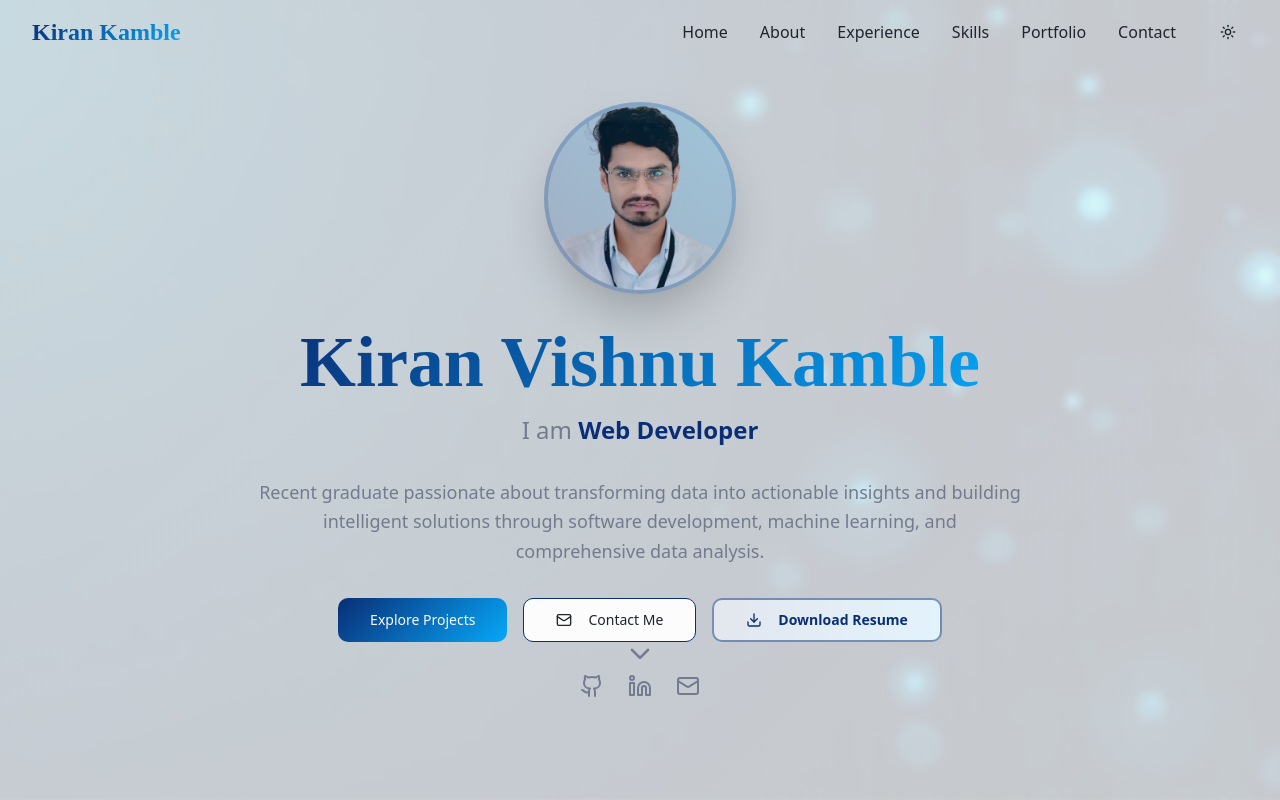
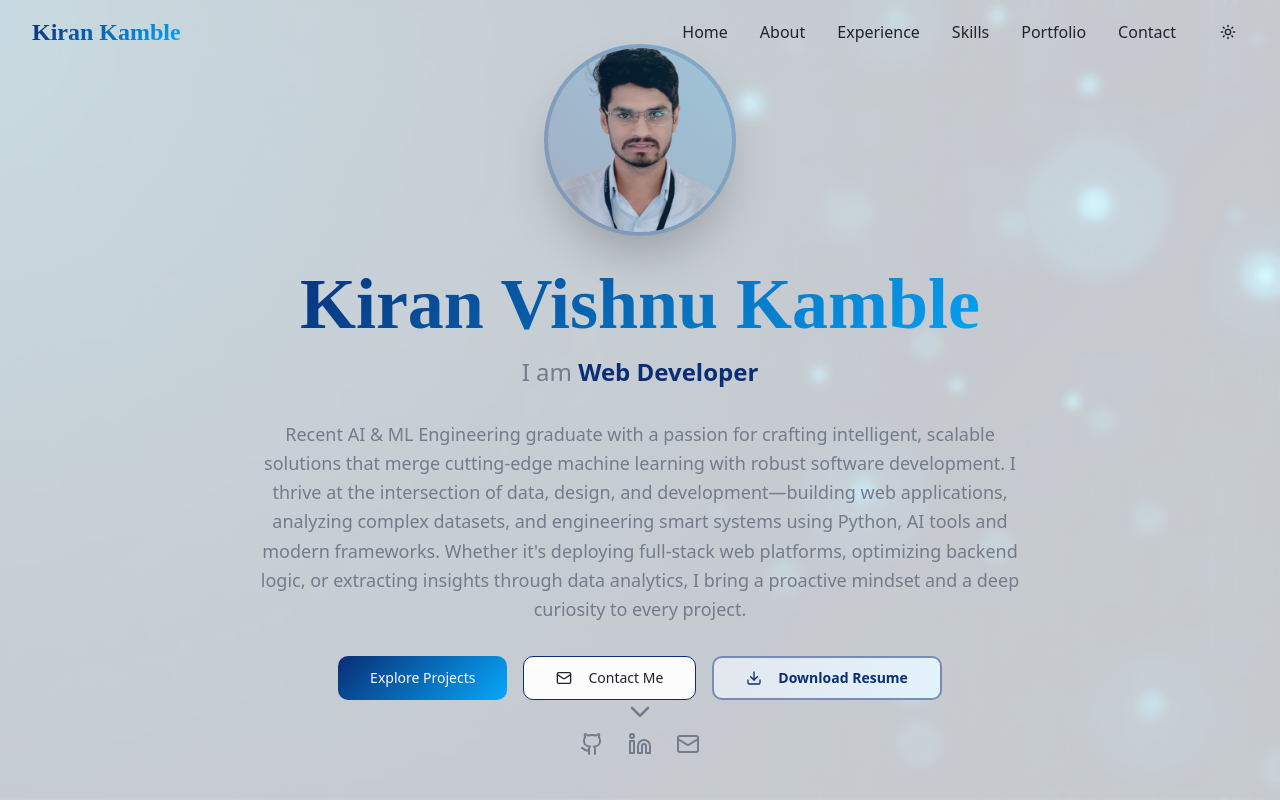
Before and after one commit to kirankamble1523/kiranvkamble, a React (Vite) app: page / in a window 1280 px wide. Shown: the top 800 px of the page. Built offline with nearby package versions, Linux system fonts and the light colour scheme; a web font is replaced by a local one.

Commit message:
Update hero section description

```diff
--- a/src/components/Hero.tsx
+++ b/src/components/Hero.tsx
@@ -98,8 +98,7 @@ const Hero = () => {
             transition={{ duration: 0.6, delay: 0.6 }}
             className="max-w-3xl mx-auto text-lg text-muted-foreground leading-relaxed"
           >
-            Recent graduate passionate about transforming data into actionable insights and building
-            intelligent solutions through software development, machine learning, and comprehensive data analysis.
+            Recent AI & ML Engineering graduate with a passion for crafting intelligent, scalable solutions that merge cutting-edge machine learning with robust software development. I thrive at the intersection of data, design, and development—building web applications, analyzing complex datasets, and engineering smart systems using Python, AI tools and modern frameworks. Whether it's deploying full-stack web platforms, optimizing backend logic, or extracting insights through data analytics, I bring a proactive mindset and a deep curiosity to every project.
           </motion.p>
 
           {/* CTA Buttons */}
```
